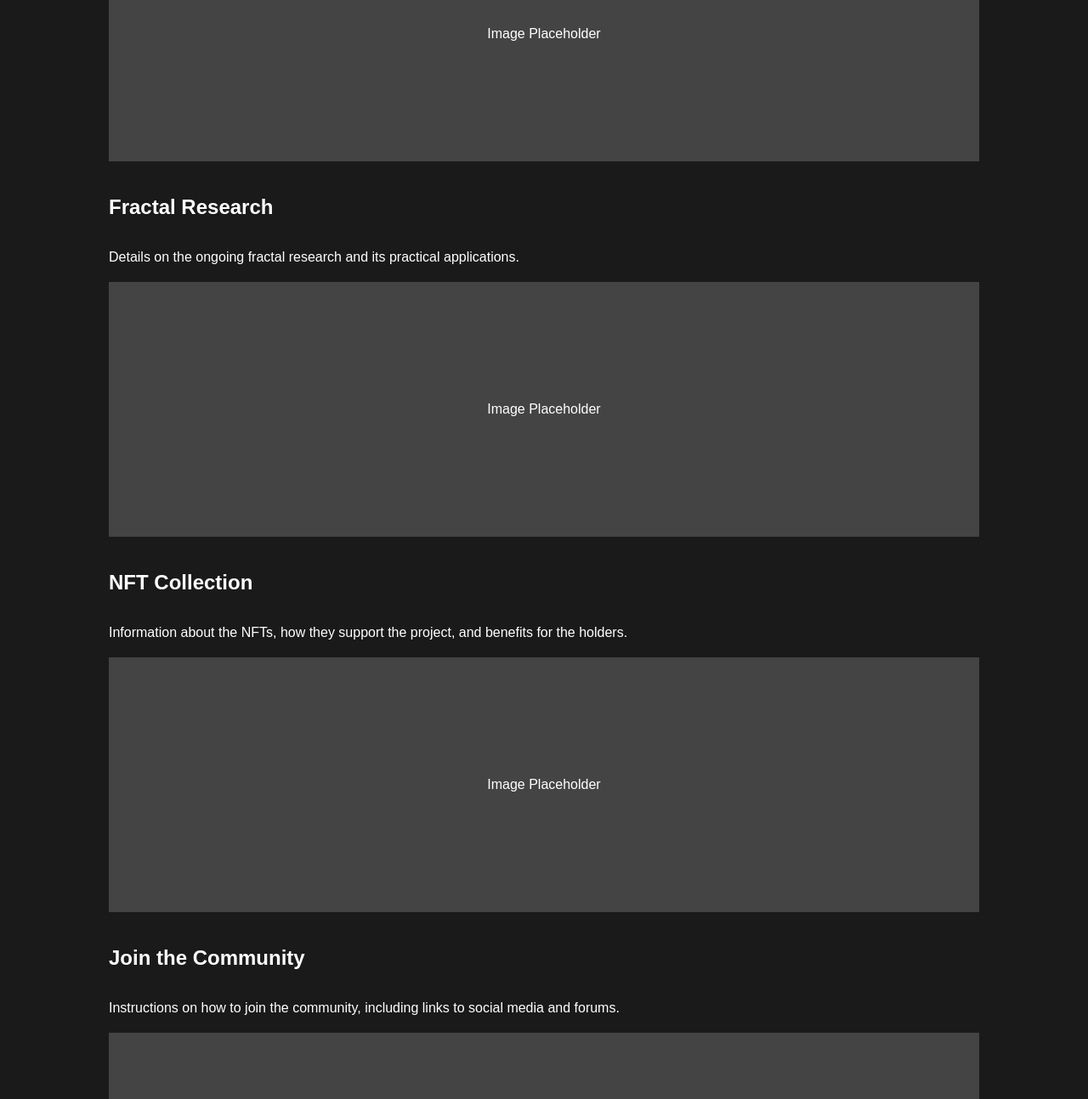
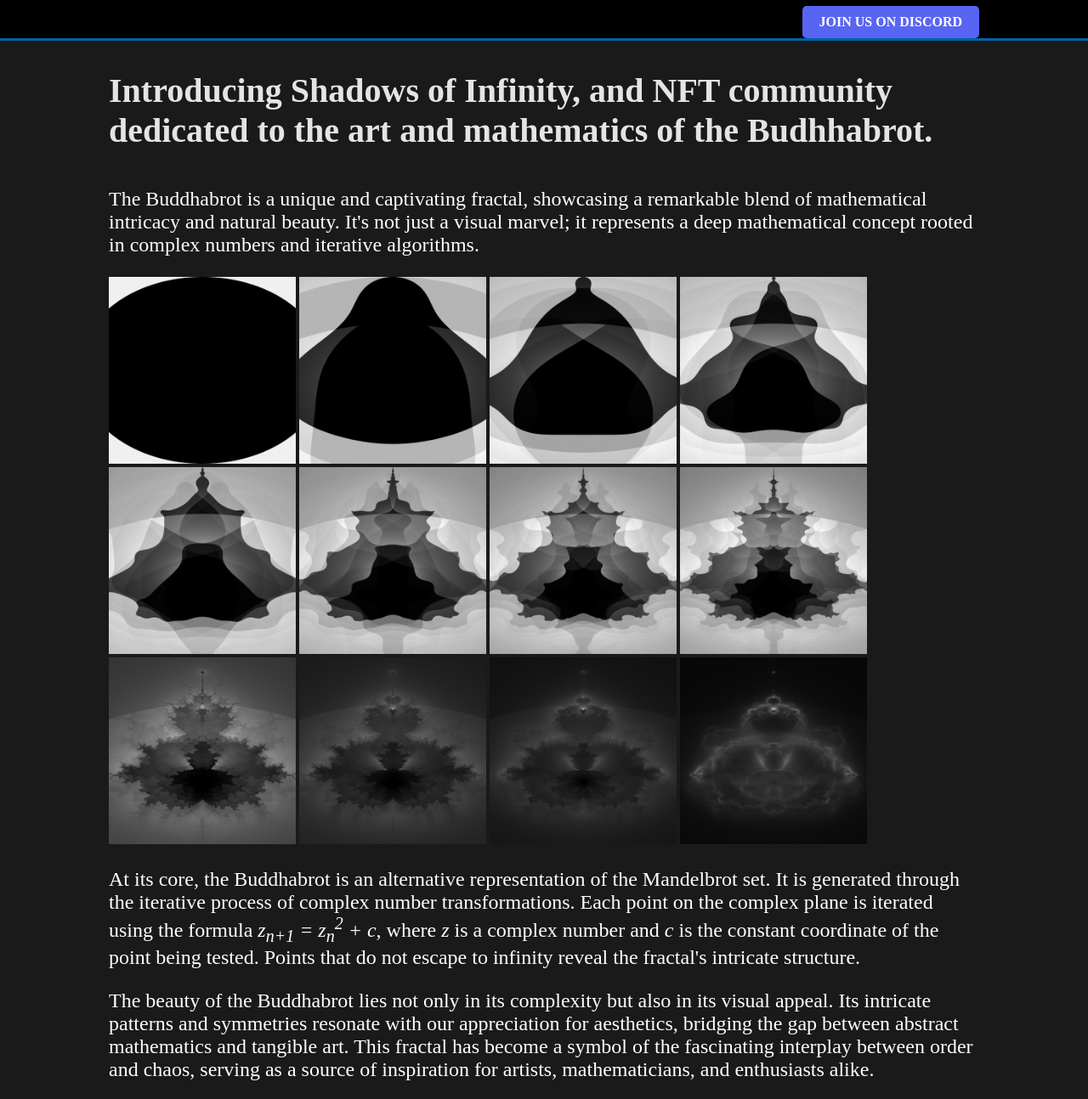
Before and after one commit to TDeiaco/shadowsofinfinitywebsite, a plain HTML site: page index.html in a window 1280 px wide. Shown: the part 357-1651 px from the top of the page at 85% size. Drawn offline with Linux system fonts and the light colour scheme.

Commit message:
refactors, adds images

```diff
--- a/index.html
+++ b/index.html
@@ -6,7 +6,7 @@
     <title>Shadows of Infinity</title>
     <style>
         body {
-            font-family: Arial, sans-serif;
+            font-family: 'Times New Roman', sans-serif;
             background-color: #1a1a1a;
             color: #fff;
             margin: 0;
@@ -18,11 +18,11 @@
             overflow: hidden;
         }
         header {
-            background: #333;
+            background: #000000;
             color: #fff;
             padding-top: 30px;
             min-height: 70px;
-            border-bottom: #ff9800 3px solid;
+            border-bottom: #0065a8 3px solid;
         }
         header a {
             color: #fff;
@@ -47,38 +47,82 @@
             justify-content: center;
             margin: 20px 0;
         }
+
+        p {
+            font-size: 1.5rem;
+          }
+
+        .discord-button {
+            display: inline-block;
+            background-color: #5865F2; /* Discord's brand color */
+            color: white;
+            padding: 10px 20px;
+            border-radius: 5px;
+            text-decoration: none;
+            font-weight: bold;
+            transition: background-color 0.3s;
+        }
+
+        .discord-button:hover {
+            background-color: #4e5cd8; /* Slightly darker shade on hover */
+        }
     </style>
 </head>
 <body>
     <header>
         <div class="container">
-            <h1>Buddhabrot Fractal NFT Community</h1>
+            <h1 style="float:left; font-size:8rem; color:rgb(228, 228, 228)">Shadows of Infinity</h1>
+
+            <a style="float:right" href="https://discord.gg/HHnFVEymPZ" class="discord-button">Join Us on Discord</a>
         </div>
     </header>
 
     <div class="container main">
-        <section id="about">
-            <h2>About the Project</h2>
-            <p>Information about the Buddhabrot fractal NFT community, its goals, and vision.</p>
-            <div class="image-placeholder">Image Placeholder</div>
+       <section id="buddhabrot-explained">
+            <h1 style=" font-size:2.5rem; color:rgb(228, 228, 228)">Introducing Shadows of Infinity, and NFT community dedicated to the art and mathematics of the Budhhabrot.</h2>
+            <div class="content">
+                <p>The Buddhabrot is a unique and captivating fractal, showcasing a remarkable blend of mathematical intricacy and natural beauty. It's not just a visual marvel; it represents a deep mathematical concept rooted in complex numbers and iterative algorithms.</p>
+                <img src="iters_3.png" width="220rem"/>
+                <img src="iters_4.png" width="220rem"/>
+                <img src="iters_5.png" width="220rem"/>
+                <img src="iters_6.png" width="220rem"/>
+                <img src="iters_7.png" width="220rem"/>
+                <img src="iters_8.png" width="220rem"/>
+                <img src="iters_9.png" width="220rem"/>
+                <img src="iters_10.png" width="220rem"/>
+                <img src="iters_17.png" width="220rem"/>
+                <img src="iters_26.png" width="220rem"/>
+                <img src="iters_55.png" width="220rem"/>
+                <img src="iters_100.png" width="220rem"/>
+                <p>At its core, the Buddhabrot is an alternative representation of the Mandelbrot set. It is generated through the iterative process of complex number transformations. Each point on the complex plane is iterated using the formula <em>z<sub>n+1</sub> = z<sub>n</sub><sup>2</sup> + c</em>, where <em>z</em> is a complex number and <em>c</em> is the constant coordinate of the point being tested. Points that do not escape to infinity reveal the fractal's intricate structure.</p>
+                <p>The beauty of the Buddhabrot lies not only in its complexity but also in its visual appeal. Its intricate patterns and symmetries resonate with our appreciation for aesthetics, bridging the gap between abstract mathematics and tangible art. This fractal has become a symbol of the fascinating interplay between order and chaos, serving as a source of inspiration for artists, mathematicians, and enthusiasts alike.</p>
+                <p>Exploring the Buddhabrot reveals the inherent beauty of mathematics. It provides a visual language for complex concepts, making them accessible and engaging. This fractal embodies the unity of science and art, demonstrating how mathematical structures can give rise to stunning visual masterpieces.</p>
+            </div>
         </section>
 
-        <section id="research">
-            <h2>Fractal Research</h2>
-            <p>Details on the ongoing fractal research and its practical applications.</p>
-            <div class="image-placeholder">Image Placeholder</div>
-        </section>
 
-        <section id="nft">
-            <h2>NFT Collection</h2>
-            <p>Information about the NFTs, how they support the project, and benefits for the holders.</p>
-            <div class="image-placeholder">Image Placeholder</div>
-        </section>
-
-        <section id="join">
-            <h2>Join the Community</h2>
-            <p>Instructions on how to join the community, including links to social media and forums.</p>
-            <div class="image-placeholder">Image Placeholder</div>
+        <section id="value-and-support">
+            <h2>How Our Project Creates Value and Supports Research</h2>
+            <div class="content">
+                <p>Our NFT project focused on the Buddhabrot fractal creates value and supports research in several key ways:</p>
+                <ul>
+                    <li>
+                        <strong>Funding Mathematicians:</strong> Sales from unique Buddhabrot NFTs provide financial support to mathematicians, enabling dedicated research into fractals.
+                    </li>
+                    <li>
+                        <strong>Computational Resources:</strong> Revenue from NFTs helps cover the costs of high-powered computing necessary for producing detailed fractal images.
+                    </li>
+                    <li>
+                        <strong>Community Engagement:</strong> The project serves as a collaborative platform, fostering innovation and potentially leading to new research directions through community involvement.
+                    </li>
+                    <li>
+                        <strong>Reinvestment:</strong> Profits are reinvested into the community, funding tools for exploring the Buddhabrot, educational workshops, and other engaging activities.
+                    </li>
+                    <li>
+                        <strong>Self-Sustaining Ecosystem:</strong> The project aims to create a cycle where increasing NFT value attracts more members and investment, further funding research and development.
+                    </li>
+                </ul>
+            </div>
         </section>
     </div>
 </body>
```
Also changed, not shown: iters_10.png (added), iters_100.png (added), iters_17.png (added), iters_2.png (added), iters_26.png (added), iters_3.png (added), iters_4.png (added), iters_5.png (added), iters_55.png (added), iters_6.png (added), iters_7.png (added), iters_8.png (added), iters_9.png (added).
